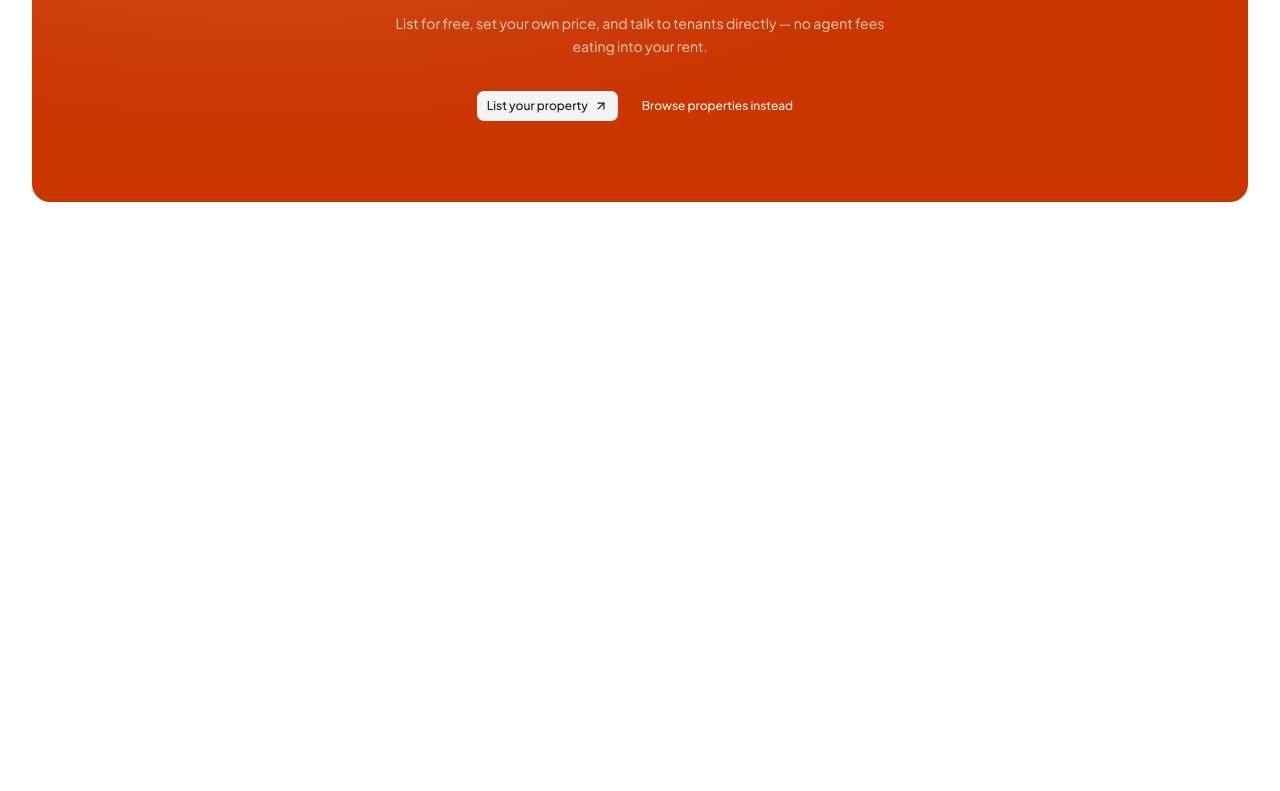
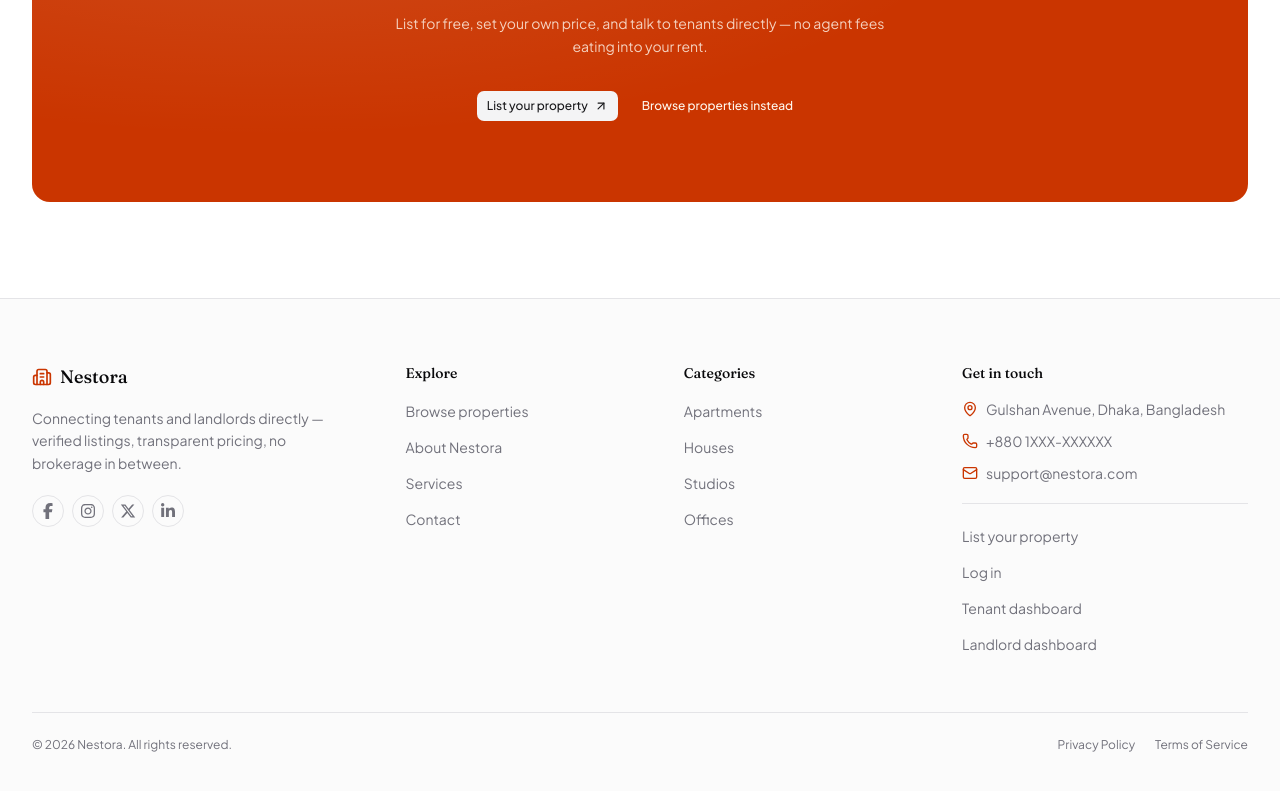
Before and after one commit to sumayaislamm/Nestora_Frontend, a Next.js app: page / in a window 1280 px wide. Shown: the part 2911-3702 px from the top of the page. Before the commit the page ends 3209 px from the top, so only its background shows below. Built offline with nearby package versions, Linux system fonts and the light colour scheme; no server answers.

Commit message:
footer added

```diff
--- a/app/(auth)/layout.tsx
+++ b/app/(auth)/layout.tsx
@@ -3,6 +3,7 @@
 import { Navbar } from "@/components/navbar";
 import React from "react";
 import { getMe } from "../service/getMe";
+import { Footer } from "@/components/footer";
 
 const AuthLayout = async ({ children }: { children: React.ReactNode }) => {
    const user = await getMe();
@@ -10,6 +11,7 @@ const AuthLayout = async ({ children }: { children: React.ReactNode }) => {
     <>
     <Navbar user={user} ></Navbar>
       {children}
+      <Footer></Footer>
     </>
   );
 };
--- a/app/(dashboard)/layout.tsx
+++ b/app/(dashboard)/layout.tsx
@@ -1,6 +1,7 @@
 import { Navbar } from "@/components/navbar";
 import React from "react";
 import { getMe } from "../service/getMe";
+import { Footer } from "@/components/footer";
 
 const DashboardLayout = async ({ children }: { children: React.ReactNode }) => {
   const user = await getMe();
@@ -9,6 +10,7 @@ const DashboardLayout = async ({ children }: { children: React.ReactNode }) => {
     <Navbar user={user}></Navbar>
       DashboardLayout
       {children}
+      <Footer></Footer>
     </>
   );
 };
--- a/app/(public)/layout.tsx
+++ b/app/(public)/layout.tsx
@@ -1,6 +1,7 @@
 import { Navbar } from "@/components/navbar";
 import React from "react";
 import { getMe } from "../service/getMe";
+import { Footer } from "@/components/footer";
 
 const PublicLayout = async ({ children }: { children: React.ReactNode }) => {
   const user = await getMe();
@@ -8,6 +9,7 @@ const PublicLayout = async ({ children }: { children: React.ReactNode }) => {
     <>
     <Navbar user={user}></Navbar>
       {children}
+       <Footer />
     </>
   );
 };
```
